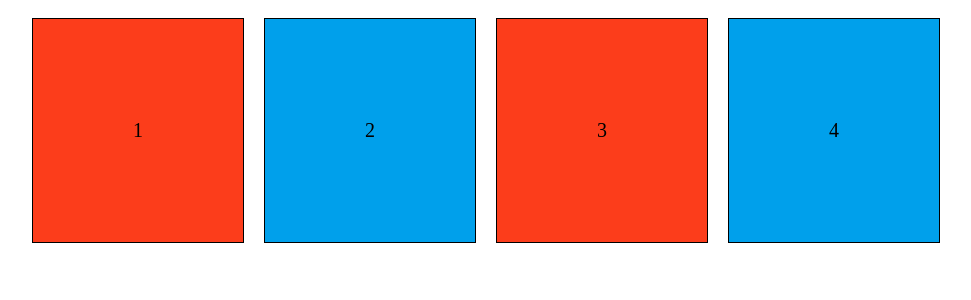
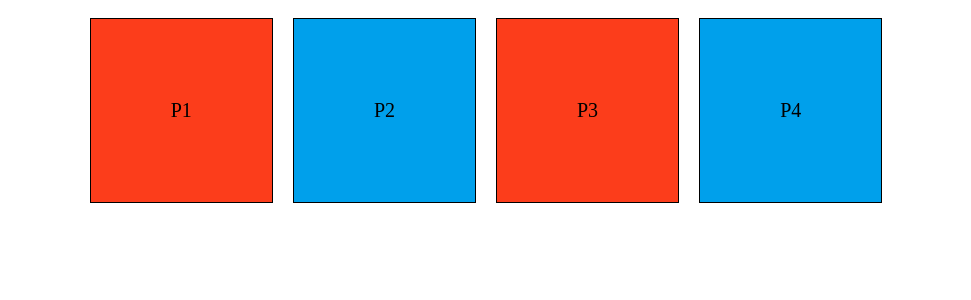
Before and after one commit to MarcosSilva13/DW1, a PHP site: page /exercicio09/exercicio09.php in a window 1280 px wide. Shown: the top 300 px of the page, without its empty margins (154-1125 px from the left). Run offline with PHP 8.4, Linux system fonts and the light colour scheme.

Commit message:
Pequenos ajustes

```diff
--- a/exercicio09/exercicio09.php
+++ b/exercicio09/exercicio09.php
@@ -7,11 +7,11 @@
     <title>Exercicio 09</title>
 </head>
 <body>
-    <div class="retangulos">
-        <p>1</p>
-        <p>2</p>
-        <p>3</p>
-        <p>4</p>
+    <div class="paragrafos">
+        <p>P1</p>
+        <p>P2</p>
+        <p>P3</p>
+        <p>P4</p>
     </div>
 </body>
 </html>
--- a/exercicio09/style09.css
+++ b/exercicio09/style09.css
@@ -1,4 +1,4 @@
-.retangulos {
+.paragrafos {
     display: flex;
     flex-direction: row;
     justify-content: center;
@@ -7,7 +7,7 @@
 p {
     border: 1px solid #000;
     margin: 10px;
-    padding: 100px;
+    padding: 80px;
     font-size: 20px;
 }
 
```
